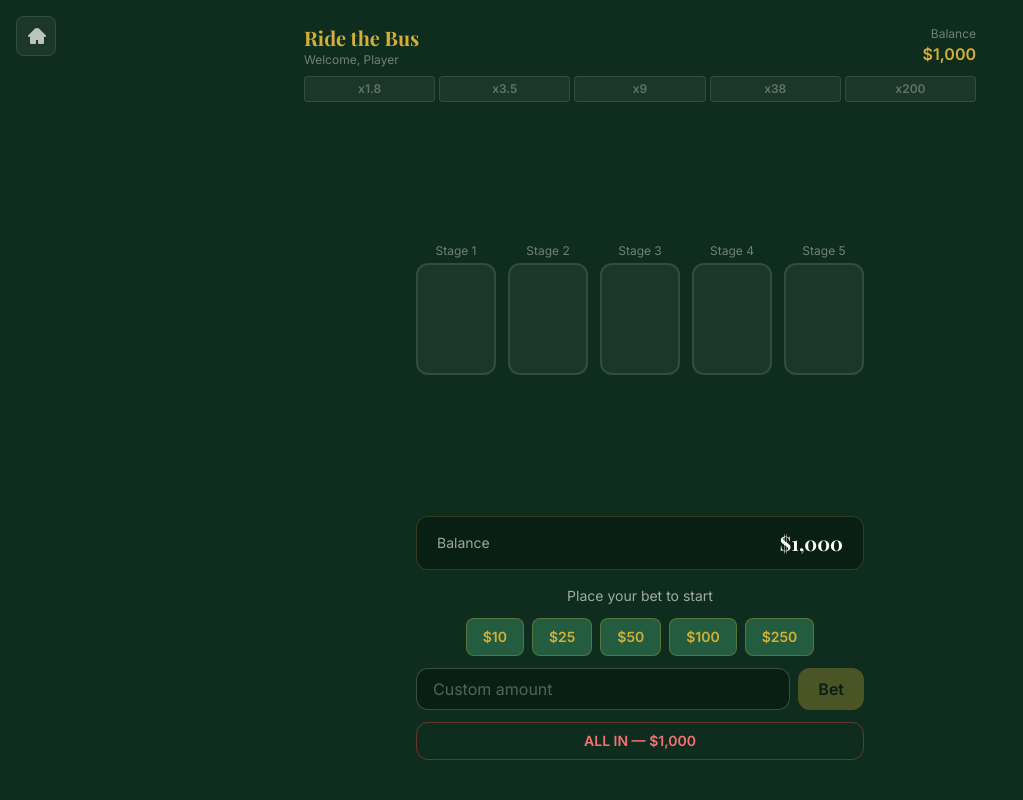
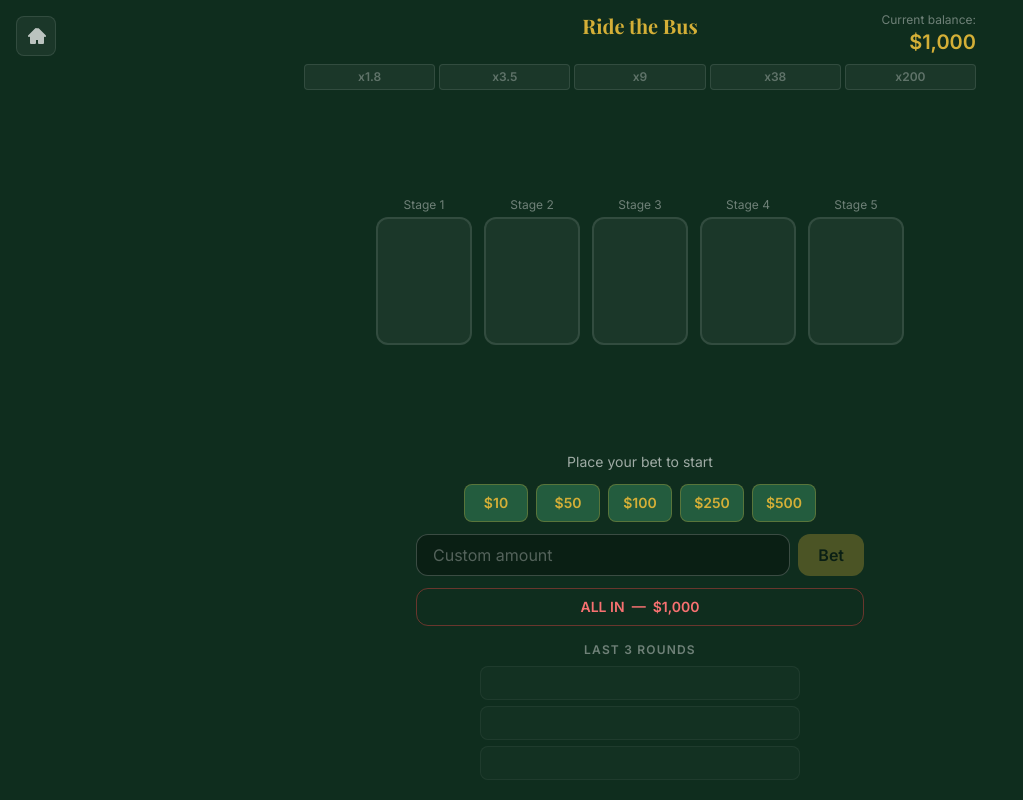
Before and after one commit to songqiaoluckyvr/RideTheBus, a React (Vite) app in the folder client/: page /game in a window 1280 px wide. Shown: the whole page, without its empty margins (0-1023 px from the left). Built offline with nearby package versions, Linux system fonts and the light colour scheme.

Commit message:
Enhance BettingPanel and Game components with new degradation mode logic; update Card and HistoryLog components for improved styling and functionality; refine StagePrompt layout and animations.

```diff
--- a/client/src/components/BettingPanel.tsx
+++ b/client/src/components/BettingPanel.tsx
@@ -12,6 +12,8 @@ interface Props {
   roundPayout: number
   /** Degradation factor from timer (1 = full multiplier, 0.5 = profit halved) */
   multiplierFactor?: number
+  /** True for modes where the multiplier degrades over time */
+  isDegradingMode?: boolean
   onPlaceBet: (amount: number) => void
   onCashOut: () => void
   onContinue: () => void
@@ -20,7 +22,7 @@ interface Props {
   onRestart: () => void
 }
 
-const QUICK_BETS = [10, 25, 50, 100, 250]
+const QUICK_BETS = [10, 50, 100, 250, 500]
 
 export function BettingPanel({
   balance,
@@ -35,6 +37,7 @@ export function BettingPanel({
   onBackToTitle,
   onRestart,
   multiplierFactor = 1,
+  isDegradingMode = false,
 }: Props) {
   const [betInput, setBetInput] = useState('')
 
@@ -47,33 +50,22 @@ export function BettingPanel({
 
   // roundPayout is already locked in with the degradation factor from the moment of guess
   const cashoutValue = phase === 'cashout' ? roundPayout : 0
-  // Next stage always starts with a fresh timer (factor=1)
-  const nextValue = phase === 'cashout' ? calculatePayout(currentBet, currentStage) : 0
+  // Next stage max = current factor (timer is global, doesn't reset between stages)
+  const nextValue = phase === 'cashout' ? calculatePayout(currentBet, currentStage, multiplierFactor) : 0
   const isDegraded = cashoutValue > 0 && cashoutValue < calculatePayout(currentBet, (currentStage - 1) as Stage)
 
   return (
     <div className="flex flex-col gap-4 w-full max-w-md">
-      {/* Balance */}
-      <div className="flex items-center justify-between bg-black/30 rounded-xl px-5 py-3 border border-gold/20">
-        <span className="text-white/60 text-sm">Balance</span>
-        <motion.span
-          key={balance}
-          initial={{ scale: 1.15, color: '#f0d060' }}
-          animate={{ scale: 1, color: '#ffffff' }}
-          className="text-xl font-bold font-display"
-        >
-          ${balance.toLocaleString()}
-        </motion.span>
-      </div>
 
       {/* Betting phase */}
-      <AnimatePresence mode="wait">
+      <AnimatePresence>
         {phase === 'idle' && (
           <motion.div
             key="bet"
-            initial={{ opacity: 0, y: 8 }}
-            animate={{ opacity: 1, y: 0 }}
-            exit={{ opacity: 0, y: -8 }}
+            initial={{ opacity: 0 }}
+            animate={{ opacity: 1 }}
+            exit={{ opacity: 0 }}
+            transition={{ duration: 0 }}
             className="flex flex-col gap-3"
           >
             <p className="text-white/60 text-sm text-center">Place your bet to start</p>
@@ -85,7 +77,7 @@ export function BettingPanel({
                   whileHover={{ scale: 1.05 }}
                   whileTap={{ scale: 0.95 }}
                   onClick={() => handleBet(b)}
-                  className="px-4 py-2 rounded-lg bg-felt-light border border-gold/30 text-gold font-semibold text-sm hover:border-gold/70 transition-colors"
+                  className="w-16 py-2 rounded-lg bg-felt-light border border-gold/30 text-gold font-semibold text-sm hover:border-gold/70 transition-colors"
                 >
                   ${b}
                 </motion.button>
@@ -119,7 +111,7 @@ export function BettingPanel({
               onClick={() => handleBet(balance)}
               className="py-2 rounded-xl border border-red-500/40 text-red-400 text-sm font-semibold hover:bg-red-900/20 transition-colors"
             >
-              ALL IN — ${balance.toLocaleString()}
+              ALL IN{'\u00A0\u00A0'}—{'\u00A0\u00A0'}${balance.toLocaleString()}
             </motion.button>
           </motion.div>
         )}
@@ -129,6 +121,8 @@ export function BettingPanel({
             key="playing"
             initial={{ opacity: 0 }}
             animate={{ opacity: 1 }}
+            exit={{ opacity: 0 }}
+            transition={{ duration: 0 }}
             className="text-center text-white/50 text-sm py-2"
           >
             Bet: <span className="text-gold font-bold">${currentBet}</span> · Stage {currentStage}/5
@@ -138,8 +132,10 @@ export function BettingPanel({
         {phase === 'cashout' && (
           <motion.div
             key="cashout"
-            initial={{ opacity: 0, scale: 0.95 }}
-            animate={{ opacity: 1, scale: 1 }}
+            initial={{ opacity: 0 }}
+            animate={{ opacity: 1 }}
+            exit={{ opacity: 0 }}
+            transition={{ duration: 0 }}
             className="flex flex-col gap-3"
           >
             <div className={`bg-black/30 rounded-xl border p-4 text-center transition-colors ${isDegraded ? 'border-yellow-500/40' : 'border-gold/30'}`}>
@@ -150,7 +146,7 @@ export function BettingPanel({
                 ${cashoutValue.toLocaleString()}
               </p>
               <p className="text-white/30 text-xs mt-1">
-                Next stage: <span className="text-white/60">${nextValue.toLocaleString()}</span>
+                {isDegradingMode ? 'Next stage (max):' : 'Next stage:'} <span className="text-white/60">${nextValue.toLocaleString()}</span>
               </p>
             </div>
             <div className="flex gap-3">
@@ -177,8 +173,10 @@ export function BettingPanel({
         {(phase === 'bust' || phase === 'complete') && (
           <motion.div
             key="end"
-            initial={{ opacity: 0, scale: 0.9 }}
-            animate={{ opacity: 1, scale: 1 }}
+            initial={{ opacity: 0 }}
+            animate={{ opacity: 1 }}
+            exit={{ opacity: 0 }}
+            transition={{ duration: 0 }}
             className="flex flex-col items-center gap-3"
           >
             {phase === 'bust' ? (
--- a/client/src/components/HistoryLog.tsx
+++ b/client/src/components/HistoryLog.tsx
@@ -6,18 +6,18 @@ interface Props {
 }
 
 export function HistoryLog({ history }: Props) {
-  if (history.length === 0) return null
+  const slots = Array.from({ length: 3 }, (_, i) => history[i] ?? null)
 
   return (
     <div className="w-full max-w-xs">
-      <h3 className="text-white/40 text-xs font-semibold uppercase tracking-widest mb-2 text-center">Round History</h3>
-      <div className="flex flex-col gap-1.5 max-h-64 overflow-y-auto pr-1">
-        <AnimatePresence initial={false}>
-          {history.map((r, i) => (
+      <h3 className="text-white/40 text-xs font-semibold uppercase tracking-widest mb-2 text-center">Last 3 rounds</h3>
+      <div className="flex flex-col gap-1.5">
+        {slots.map((r, i) => (
+          r ? (
             <motion.div
-              key={i}
-              initial={{ opacity: 0, x: 20 }}
-              animate={{ opacity: 1, x: 0 }}
+              key={history.length - 1 - i}
+              initial={{ opacity: 0, y: -12 }}
+              animate={{ opacity: 1, y: 0 }}
               className={`flex items-center justify-between rounded-lg px-3 py-2 text-xs border ${
                 r.payout > 0
                   ? 'bg-green-900/20 border-green-700/30 text-green-300'
@@ -27,14 +27,26 @@ export function HistoryLog({ history }: Props) {
               <div className="flex items-center gap-2">
                 <span>{r.payout > 0 ? '✅' : '💥'}</span>
                 <span>Bet ${r.bet} · {r.stagesCleared} stage{r.stagesCleared !== 1 ? 's' : ''}</span>
-                {r.cashedOut && <span className="text-gold/70">(cashed out)</span>}
+                {r.cashedOut && (
+                  <span className="text-gold/70">
+                    ({['cashed out', r.multiplierPct !== undefined ? `${r.multiplierPct}%` : null].filter(Boolean).join(' - ')})
+                  </span>
+                )}
+                {!r.cashedOut && r.multiplierPct !== undefined && (
+                  <span className="text-white/40">({r.multiplierPct}%)</span>
+                )}
               </div>
               <span className="font-bold">
                 {r.payout > 0 ? `+$${(r.payout - r.bet).toLocaleString()}` : `-$${r.bet}`}
               </span>
             </motion.div>
-          ))}
-        </AnimatePresence>
+          ) : (
+            <div
+              key={`empty-${i}`}
+              className="rounded-lg px-3 py-2 text-xs border border-white/5 bg-white/[0.02] h-[34px]"
+            />
+          )
+        ))}
       </div>
     </div>
   )
--- a/client/src/lib/engine.ts
+++ b/client/src/lib/engine.ts
@@ -31,6 +31,8 @@ export interface RoundRecord {
   stagesCleared: number
   payout: number
   cashedOut: boolean
+  /** Percentage of full multiplier achieved (only set when < 100, i.e. degraded) */
+  multiplierPct?: number
 }
 
 const DEFAULT_BALANCE = 1000
@@ -108,11 +110,14 @@ export function makeGuess(state: GameState, guess: AnyGuess, multiplierFactor =
 
   if (isFinalStage) {
     const payout = calculatePayout(bet, 5, multiplierFactor)
+    const fullPayout = calculatePayout(bet, 5, 1)
+    const pct = Math.round((payout / fullPayout) * 100)
     const record: RoundRecord = {
       bet,
       stagesCleared: 5,
       payout,
       cashedOut: false,
+      ...(pct < 100 && { multiplierPct: pct }),
     }
     return {
       ...state,
@@ -147,11 +152,15 @@ export function cashOut(state: GameState): GameState {
   if (state.phase !== 'cashout') return state
 
   const payout = state.roundPayout
+  const stagesCleared = state.currentStage - 1
+  const fullPayout = calculatePayout(state.bet, stagesCleared as Stage, 1)
+  const pct = Math.round((payout / fullPayout) * 100)
   const record: RoundRecord = {
     bet: state.bet,
-    stagesCleared: state.currentStage - 1,
+    stagesCleared,
     payout,
     cashedOut: true,
+    ...(pct < 100 && { multiplierPct: pct }),
   }
   return {
     ...state,
--- a/client/src/pages/Game.tsx
+++ b/client/src/pages/Game.tsx
@@ -118,7 +118,7 @@ export function Game() {
   const stageForPrompt = phase === 'stage' ? currentStage : null
 
   return (
-    <div className="min-h-screen flex flex-col items-center justify-between py-6 px-4 relative overflow-hidden">
+    <div className="min-h-screen flex flex-col items-center justify-between py-3 px-4 relative overflow-hidden">
 
       {/* Home button */}
       <button
@@ -164,20 +164,18 @@ export function Game() {
       />
 
       {/* Header */}
-      <div className="w-full max-w-2xl flex items-center justify-between">
-        <div>
-          <h1 className="font-display font-bold text-gold text-xl">Ride the Bus</h1>
-          <p className="text-white/40 text-xs">Welcome, {name || 'Player'}</p>
-        </div>
+      <div className="w-full max-w-2xl flex items-start justify-between relative">
+        <div className="w-24" /> {/* spacer to balance the right side */}
+        <h1 className="font-display font-bold text-gold text-xl absolute left-1/2 -translate-x-1/2">Ride the Bus</h1>
         <div className="text-right">
-          <p className="text-white/40 text-xs">Balance</p>
-          <p className="text-gold font-bold">${balance.toLocaleString()}</p>
+          <p className="text-white/40 text-xs">Current balance:</p>
+          <p className="text-gold font-bold text-xl">${balance.toLocaleString()}</p>
         </div>
       </div>
 
-      {/* Timer bar — only during stage phase */}
+      {/* Timer bar — stage phase (active) or cashout phase (frozen in blue) */}
       <AnimatePresence>
-        {timerEnabled && phase === 'stage' && (
+        {timerEnabled && (phase === 'stage' || phase === 'cashout') && (
           <motion.div
             key="timer"
             initial={{ opacity: 0, y: -4 }}
@@ -186,20 +184,28 @@ export function Game() {
             className="w-full max-w-2xl"
           >
             <div className="flex justify-between text-xs mb-1 px-0.5">
-              <span className={`uppercase tracking-widest ${graceActive ? 'text-blue-400 animate-pulse' : 'text-white/40'}`}>
-                {graceActive
-                  ? 'Get ready…'
-                  : timerType === 'degrading' && factor < 1
-                    ? `Multiplier ${(factor * 100).toFixed(0)}%`
-                    : 'Time'}
+              <span className={`uppercase tracking-widest ${phase === 'cashout' ? 'text-blue-400' : graceActive ? 'text-blue-400 animate-pulse' : 'text-white/40'}`}>
+                {phase === 'cashout'
+                  ? 'Paused'
+                  : graceActive
+                    ? 'Get ready…'
+                    : timerType === 'degrading' && factor < 1
+                      ? `Multiplier ${(factor * 100).toFixed(0)}%`
+                      : 'Time'}
               </span>
-              <span className={`font-bold tabular-nums ${isRed ? 'text-red-400' : isYellow ? 'text-yellow-400' : 'text-white/60'}`}>
+              <span className={`font-bold tabular-nums ${phase === 'cashout' ? 'text-blue-400' : isRed ? 'text-red-400' : isYellow ? 'text-yellow-400' : 'text-white/60'}`}>
                 {timeLeft}s
               </span>
             </div>
             <div className="h-1.5 bg-white/10 rounded-full overflow-hidden">
               <div
-                className={`h-full rounded-full ${graceActive ? 'animate-pulse bg-blue-400' : `transition-all duration-1000 ease-linear ${isRed ? 'bg-red-500' : isYellow ? 'bg-yellow-400' : 'bg-green-500'}`}`}
+                className={`h-full rounded-full ${
+                  phase === 'cashout'
+                    ? 'bg-blue-400'
+                    : graceActive
+                      ? 'animate-pulse bg-blue-400'
+                      : `transition-all duration-1000 ease-linear ${isRed ? 'bg-red-500' : isYellow ? 'bg-yellow-400' : 'bg-green-500'}`
+                }`}
                 style={{ width: `${(timeLeft / timerSeconds) * 100}%` }}
               />
             </div>
@@ -220,7 +226,7 @@ export function Game() {
             : timerType === 'degrading'
               ? degradedMultiplier(STAGE_MULTIPLIERS[s as Stage], factor)
               : STAGE_MULTIPLIERS[s as Stage]
-          const displayMult = Number.isInteger(rawMult) ? rawMult : rawMult.toFixed(1)
+          const displayMult = Number.isInteger(rawMult) ? rawMult : (Math.floor(rawMult * 10) / 10).toFixed(1)
           return (
             <div
               key={s}
@@ -241,7 +247,7 @@ export function Game() {
       </div>
 
       {/* Cards */}
-      <div className="flex-1 flex items-center justify-center w-full py-6">
+      <div className="flex-1 flex items-center justify-center w-full py-2">
         <CardRow
           revealedCards={revealedCards}
           currentStage={currentStage}
@@ -250,15 +256,15 @@ export function Game() {
         />
       </div>
 
-      {/* Stage prompt */}
-      <div className="w-full max-w-2xl flex flex-col items-center gap-6 pb-4">
-        <AnimatePresence mode="wait">
+      {/* Stage prompt + betting panel in a layout-animated container */}
+      <div className="w-full max-w-2xl flex flex-col items-center gap-4 pb-2">
+        <AnimatePresence>
           {stageForPrompt !== null && (
             <motion.div
               key={`prompt-${stageForPrompt}`}
-              initial={{ opacity: 0, y: 15 }}
-              animate={{ opacity: 1, y: 0 }}
-              exit={{ opacity: 0, y: -10 }}
+              initial={{ opacity: 0 }}
+              animate={{ opacity: 1, transition: { duration: 0 } }}
+              exit={{ opacity: 0, transition: { duration: 0 } }}
             >
               <StagePrompt
                 stage={stageForPrompt}
@@ -275,6 +281,8 @@ export function Game() {
           phase={phase}
           currentStage={currentStage}
           roundPayout={roundPayout}
+          multiplierFactor={factor}
+          isDegradingMode={timerType === 'degrading'}
           onPlaceBet={placeBet}
           onCashOut={cashOut}
           onContinue={() => { continuePlaying(); setShowAchievement(false) }}
--- a/client/src/pages/Home.tsx
+++ b/client/src/pages/Home.tsx
@@ -61,7 +61,7 @@ export function Home() {
         <h1 className="font-display font-black text-gold text-6xl md:text-7xl tracking-tight">
           Ride the Bus
         </h1>
-        <p className="text-white/40 mt-2 text-sm tracking-widest uppercase">Can you go all five?</p>
+        <p className="text-white/40 mt-2 text-sm tracking-widest uppercase">Are you luckier than the casino?</p>
       </motion.div>
 
       {/* Card decoration */}
@@ -134,7 +134,7 @@ export function Home() {
           </div>
 
           {/* Multiplayer */}
-          <div className="flex flex-col gap-1">
+          <div className="flex flex-col gap-1 mt-3">
             <p className="text-white/30 text-xs uppercase tracking-widest">Multiplayer</p>
             <div className="flex flex-col gap-2">
               {MULTI_MODES.map((m) => (
```
Also changed, not shown: client/src/components/Card.tsx (+9 -9 lines), client/src/components/StagePrompt.tsx (+11 -7 lines).
